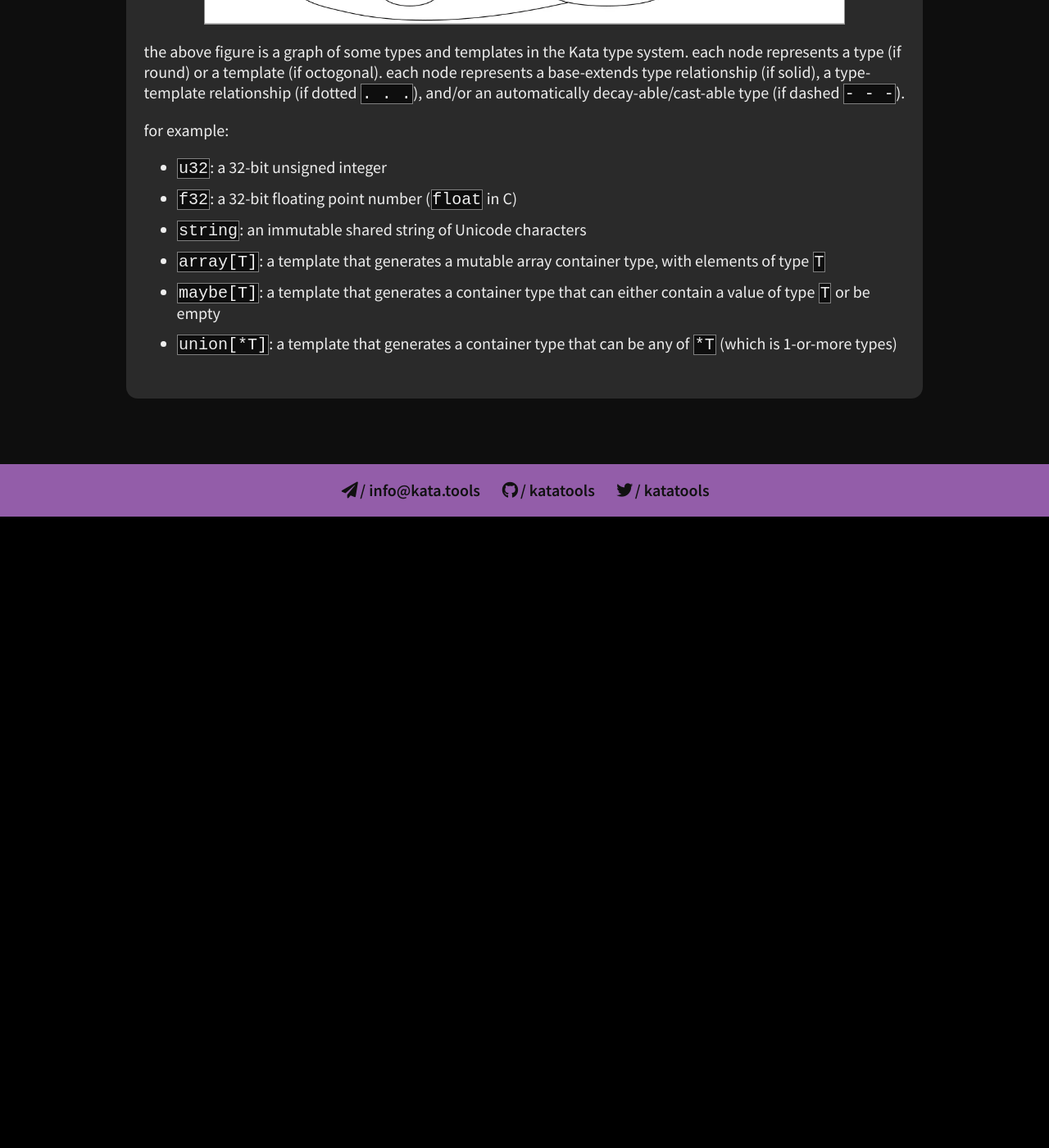
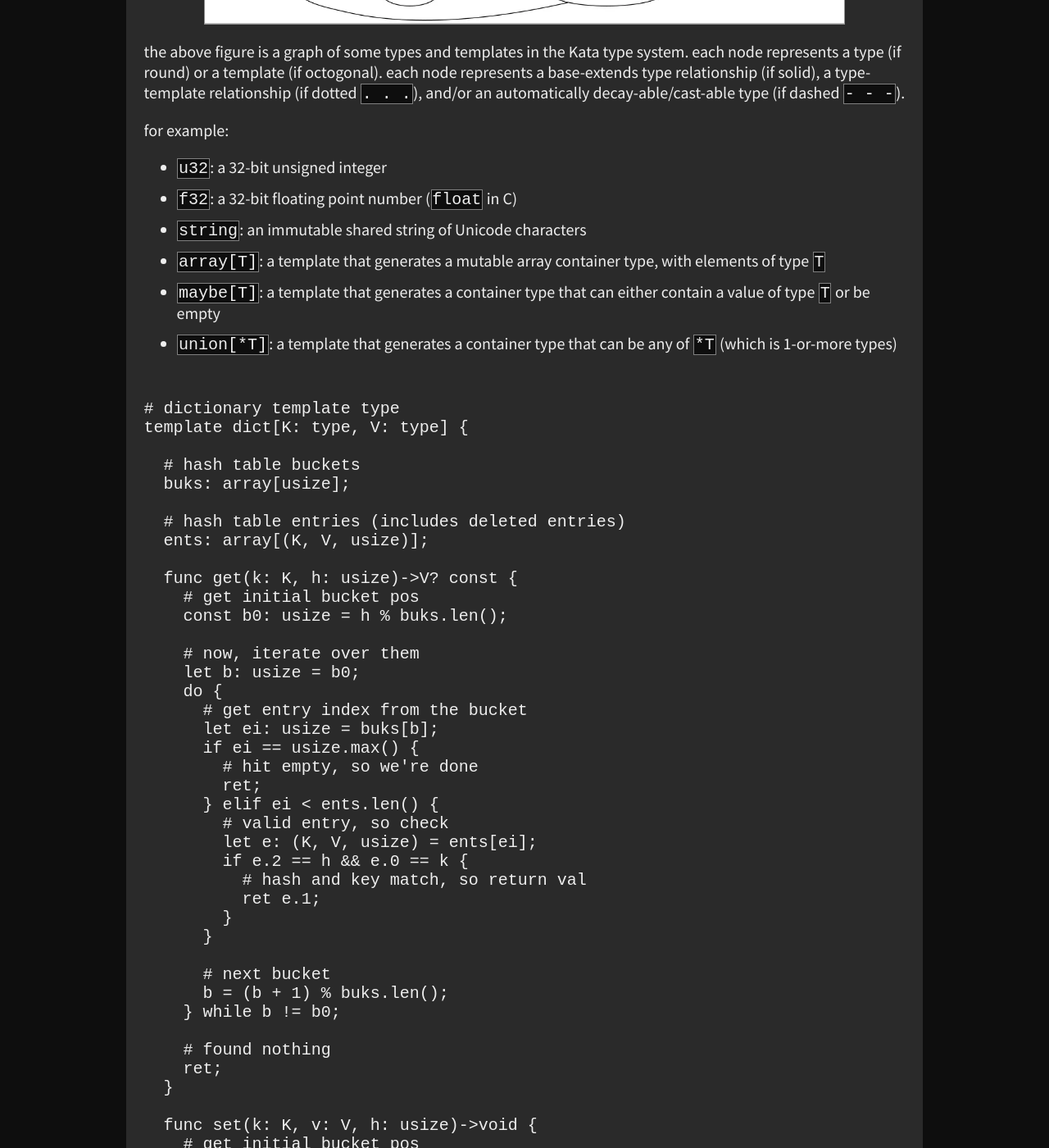
Before and after one commit to gcrois/gcrois.github.io, a Jekyll site: the page built from _posts/2021-10-26-K0001-type-system.md, in a window 1280 px wide and 1400 px high, scrolled down 995 px. Shown: the whole window at 82% size. Built offline with Jekyll 4.4.1, drawn with Linux system fonts in a browser that asks for light colours; nearby versions of some CDN libraries; before the commit the page ends 1625 px from its top, so only the background shows below that; some of the changed text lies outside the part shown.

Commit message:
type system work

````diff
--- a/_posts/2021-10-26-K0001-type-system.md
+++ b/_posts/2021-10-26-K0001-type-system.md
@@ -26,3 +26,102 @@ for example:
   * `array[T]`: a template that generates a mutable array container type, with elements of type `T`
   * `maybe[T]`: a template that generates a container type that can either contain a value of type `T` or be empty
   * `union[*T]`: a template that generates a container type that can be any of `*T` (which is 1-or-more types)
+
+
+```
+
+# dictionary template type
+template dict[K: type, V: type] {
+
+  # hash table buckets
+  buks: array[usize];
+
+  # hash table entries (includes deleted entries)
+  ents: array[(K, V, usize)];
+
+  func get(k: K, h: usize)->V? const {
+    # get initial bucket pos
+    const b0: usize = h % buks.len();
+
+    # now, iterate over them
+    let b: usize = b0;
+    do {
+      # get entry index from the bucket
+      let ei: usize = buks[b];
+      if ei == usize.max() {
+        # hit empty, so we're done
+        ret;
+      } elif ei < ents.len() {
+        # valid entry, so check
+        let e: (K, V, usize) = ents[ei];
+        if e.2 == h && e.0 == k {
+          # hash and key match, so return val
+          ret e.1;
+        }
+      }
+
+      # next bucket
+      b = (b + 1) % buks.len();
+    } while b != b0;
+
+    # found nothing
+    ret;
+  }
+
+  func set(k: K, v: V, h: usize)->void {
+    # get initial bucket pos
+    const b0: usize = h % buks.len();
+
+    # now, iterate over them
+    let b: usize = b0;
+    do {
+      # get entry index from the bucket
+      let ei: usize = buks[b];
+      if ei == usize.max() {
+        # hit empty, so we can insert
+        ei = ents.size();
+        ents.push((k, v, h));
+        buks[b] = ei;
+        ret;
+      } elif ei < ents.len() {
+        # valid entry, so check
+        let e: (K, V, usize) = ents[ei];
+        if e.2 == h && e.0 == k {
+          # hash and key match, replace val
+          ents[ei].1 = v;
+          ret;
+        }
+      }
+
+      # next bucket
+      b = (b + 1) % buks.len();
+    } while b != b0;
+
+    # found nothing
+    throw Error("TODO... resize hash table");
+    ret;
+  }
+
+  # this section shows how we implement various forms
+  as map[K, V] {
+    func get(k: K)->V? const {
+      ret get(k, k.hash());
+    }
+
+    func set(k: K, v:V)->void {
+      ret set(k, v, k.hash());
+    }
+
+    # we can nest forms as well (refer to the graph figure)
+    # this controls how the 'map' form is turned into a 'list' form when casted
+    as list[(K, V)] {
+      func make()->list[(K, V)] {
+        ret [(k, v) for k, v, h in ents];
+      }
+    }
+  }
+}
+
+
+
+```
````
Also changed, not shown: philosophy.md (+3 -0 lines), 1 other file.
